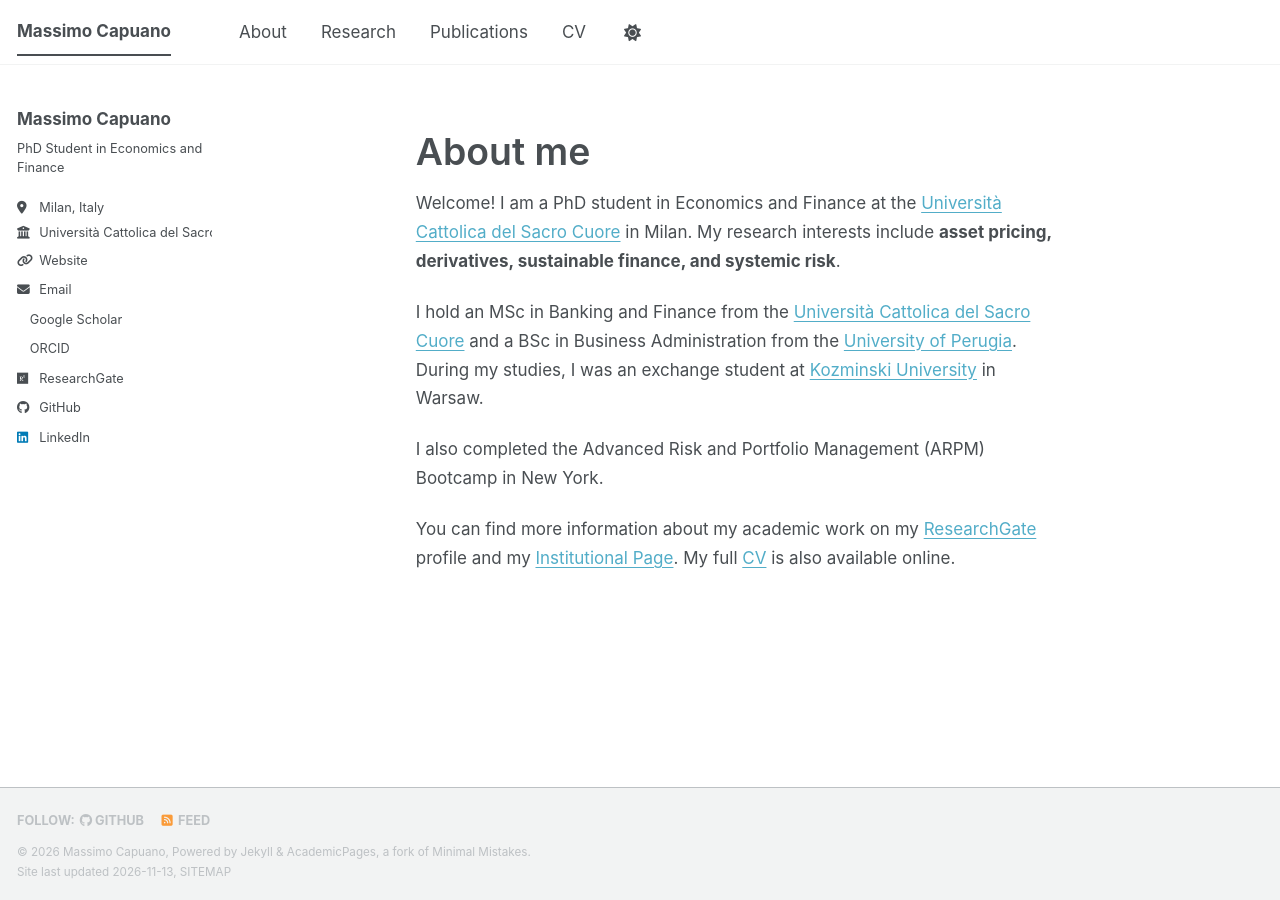
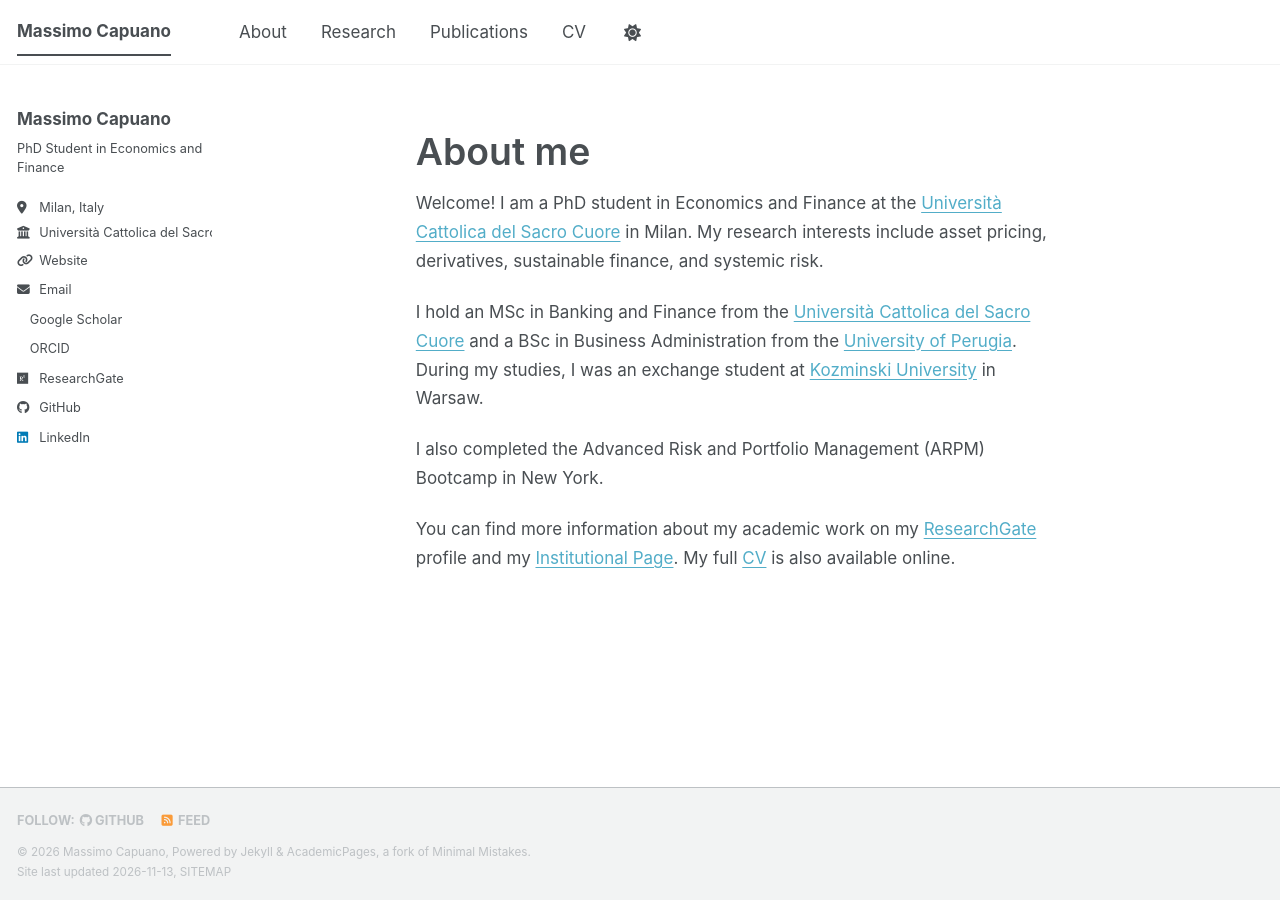
Before and after one commit to capuanomassimo/capuanomassimo.github.io, a Jekyll site: the page built from _pages/about.md, in a window 1280 px wide. Built offline with Jekyll 4.4.1, drawn with Linux system fonts in a browser that asks for light colours; a script bundle is joined from its source files by our own code; a style sheet for code colours, icons or effects is not loaded.

```diff
--- a/_pages/about.md
+++ b/_pages/about.md
@@ -7,7 +7,7 @@ redirect_from:
   - /about.html
 ---
 
-Welcome! I am a PhD student in Economics and Finance at the [Università Cattolica del Sacro Cuore](https://www.unicatt.it/) in Milan. My research interests include **asset pricing, derivatives, sustainable finance, and systemic risk**.
+Welcome! I am a PhD student in Economics and Finance at the [Università Cattolica del Sacro Cuore](https://www.unicatt.it/) in Milan. My research interests include asset pricing, derivatives, sustainable finance, and systemic risk.
 
 I hold an MSc in Banking and Finance from the [Università Cattolica del Sacro Cuore](https://www.unicatt.it/) and a BSc in Business Administration from the [University of Perugia](https://www.unipg.it/). During my studies, I was an exchange student at [Kozminski University](https://www.kozminski.edu.pl/) in Warsaw.
 
```
